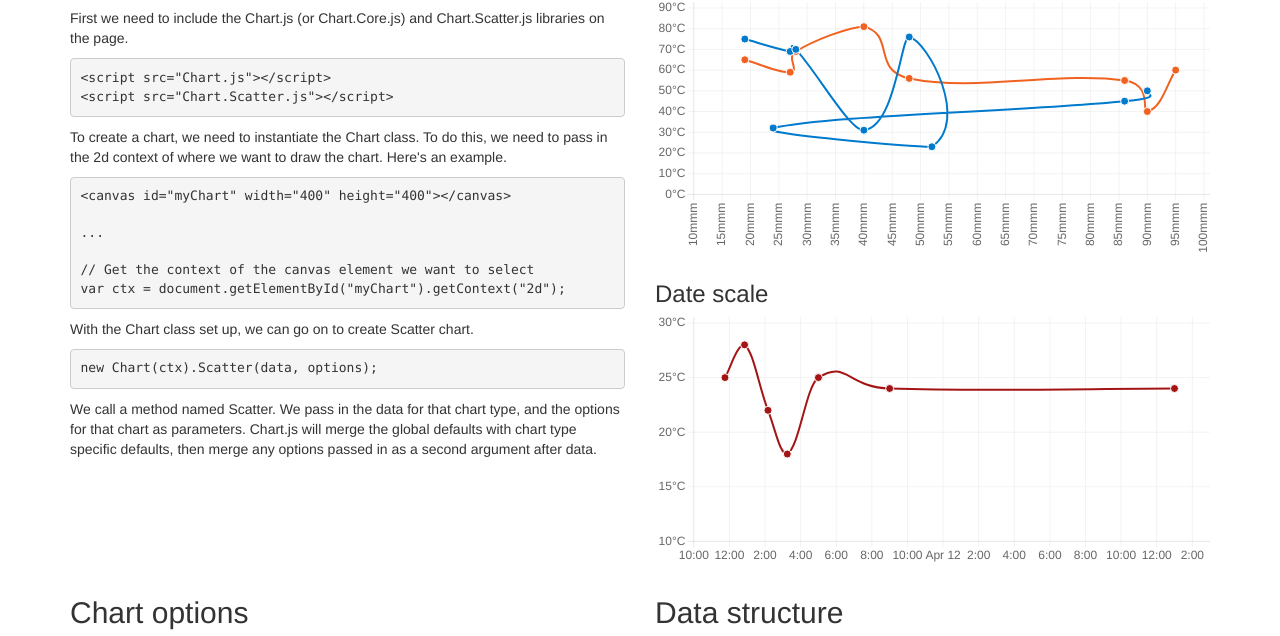
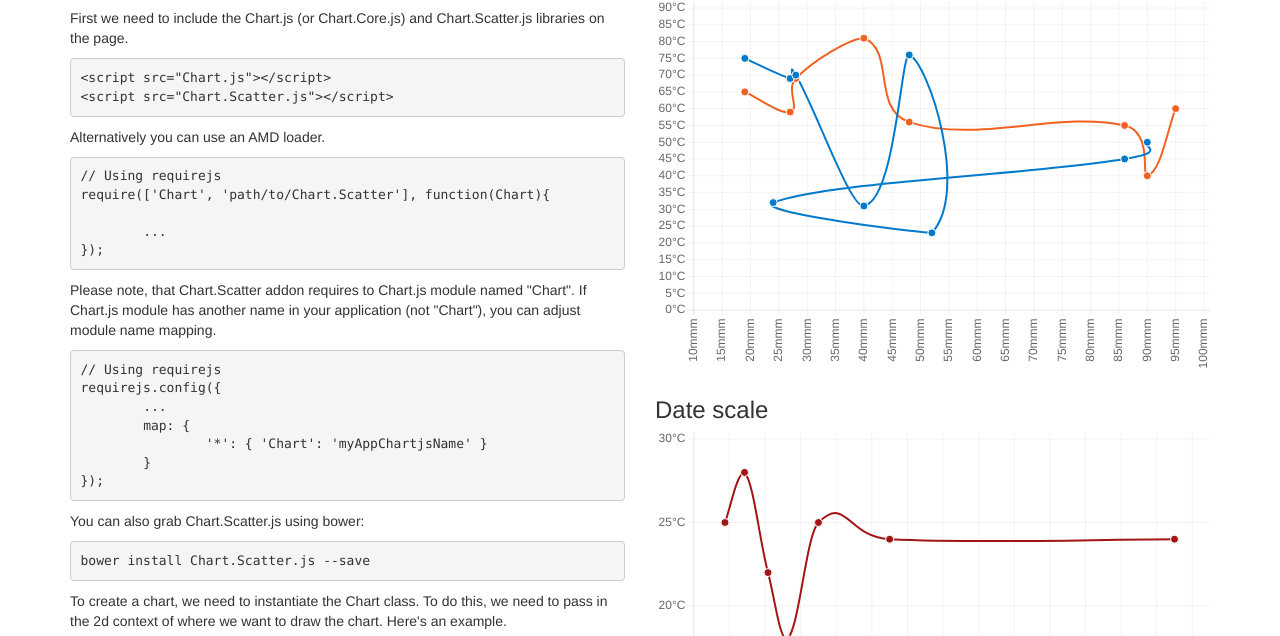
Before and after one commit to dima117/Chart.Scatter, a website: page index.html in a window 1280 px wide. Shown: the part 455-1091 px from the top of the page. Drawn offline with nearby package versions, Linux system fonts and the light colour scheme.

Commit message:
update docs: AMD & bower

```diff
--- a/index.html
+++ b/index.html
@@ -84,14 +84,42 @@
 &lt;script src="Chart.Scatter.js">&lt;/script>
 </pre>
 				<p>
+					Alternatively you can use an AMD loader.
+				</p>
+				<pre>
+// Using requirejs
+require(['Chart', 'path/to/Chart.Scatter'], function(Chart){
+
+	...
+});
+</pre>
+				<p>
+					Please note, that Chart.Scatter addon requires to Chart.js module named "Chart".
+					If Chart.js module has another name in your application (not "Chart"),
+					you can adjust module name mapping.
+				</p>
+				<pre>
+// Using requirejs
+requirejs.config({
+	...
+	map: {
+		'*': { 'Chart': 'myAppChartjsName' }
+	}
+});
+</pre>
+				<p>
+					You can also grab Chart.Scatter.js using bower:
+					<pre>
+bower install Chart.Scatter.js --save
+</pre>
+				</p>
+				<p>
 					To create a chart, we need to instantiate the Chart class. To do this, we
 					need to pass in the 2d context of where we want to draw the chart. Here's an
 					example.
 				</p>
 				<pre>
 &lt;canvas id="myChart" width="400" height="400">&lt;/canvas>
-
-...
 
 // Get the context of the canvas element we want to select
 var ctx = document.getElementById("myChart").getContext("2d");
@@ -112,11 +140,11 @@
 			<div class="col-md-6">
 				<h3>Number scale</h3>
 				<div>
-					<canvas id="myChart" width="480" height="220"></canvas>
-					</div>
+					<canvas id="myChart" width="480" height="320"></canvas>
+				</div>
 				<h3>Date scale</h3>
 				<div>
-				<canvas id="myChartWithDates" width="480" height="220"></canvas>
+					<canvas id="myChartWithDates" width="480" height="320"></canvas>
 				</div>
 			</div>
 		</div>
@@ -273,8 +301,7 @@
 				<h2>Date Format mask</h2>
 				<p>
 					Chart.Scatter uses the
-					<a href="http://blog.stevenlevithan.com/archives/date-time-format" target="_blank">
-						date format library
+					<a href="http://blog.stevenlevithan.com/archives/date-time-format" target="_blank">date format library
 					</a>
 					by Steven Levithan.
 				</p>
```
